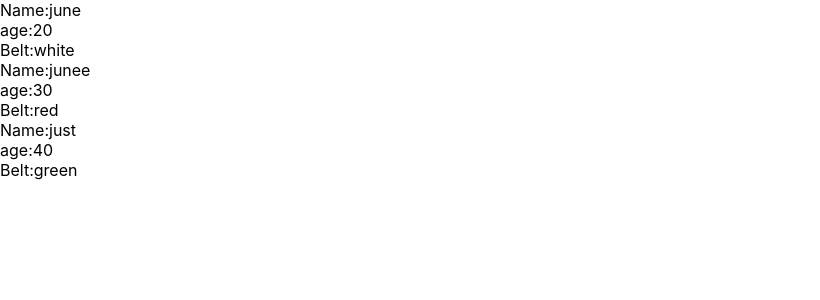
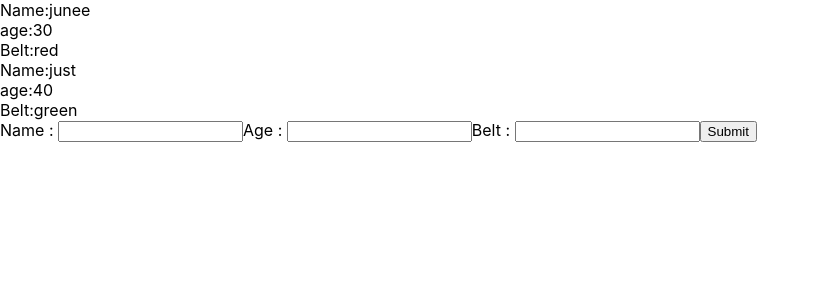
Before and after one commit to justunee/reapp, a React (Create React App) app: page / in a window 1280 px wide. Shown: the top 300 px of the page, without its empty margins (0-820 px from the left). Built offline with nearby package versions, Linux system fonts and the light colour scheme.

Commit message:
add form input

```diff
--- a/src/App.js
+++ b/src/App.js
@@ -1,5 +1,6 @@
 import React, { Component } from 'react';
 import Tee from './tee';
+import AddTee from './addTee'
 
 
 class App extends Component {
@@ -17,7 +18,7 @@
           {/* <Tee name="June" age="20" belt="white"/>
           <Tee name="junee" age="18" belt="green"/> */}
           <Tee teelist={this.state.teelist}/>
-
+          <AddTee/>
       </div>
     );
   }
--- /dev/null
+++ b/src/addTee.js
@@ -0,0 +1,38 @@
+import React, { Component } from "react";
+
+class AddTee extends Component {
+  state = {
+    name: null,
+    age: null,
+    belt: null
+  };
+  handChange = e => {
+    this.setState({
+      [e.target.id]: e.target.value
+    });
+  };
+
+  handSubmit = e => {
+    e.preventDefault();
+    console.log(this.state);
+  };
+
+  render() {
+    return (
+      <div>
+        <form onSubmit={this.handSubmit}>
+          <label htmlFor="name">Name : </label>
+          <input type="text" id="name" onChange={this.handChange} />
+          <label htmlFor="name">Age : </label>
+          <input type="text" id="age" onChange={this.handChange} />
+          <label htmlFor="name">Belt : </label>
+          <input type="text" id="belt" onChange={this.handChange} />
+
+          <button>Submit</button>
+        </form>
+      </div>
+    );
+  }
+}
+
+export default AddTee;
--- a/src/tee.js
+++ b/src/tee.js
@@ -1,6 +1,6 @@
-import React, { Component } from 'react';
+// import React, { Component } from 'react';
 
-class tee extends Component{
+// class tee extends Component{
 // render(){
 // const {name,age,belt} = this.props;
 // const{teelist} = this.props;
@@ -27,17 +27,26 @@
 
 //         )
 //     }
+// }
 
-render(){
-    const{teelist} = this.props;
+// export default tee;
+
+import React from 'react';
+
+const tee = (props) => {
+    const{teelist} = props;
     const newteelist = teelist.map(cyclist => {
+        if (cyclist.age>23){
         return (
             <div className="Tee1" key={cyclist.id}>
                 <div>Name:{cyclist.name}</div>
                 <div>age:{cyclist.age}</div>
                 <div>Belt:{cyclist.belt}</div>
             </div>
-                )
+                )}
+                else{
+                    return null
+                }
     })
 
         return(
@@ -48,6 +57,4 @@
             )
         }
 
-}
-
 export default tee;
```
